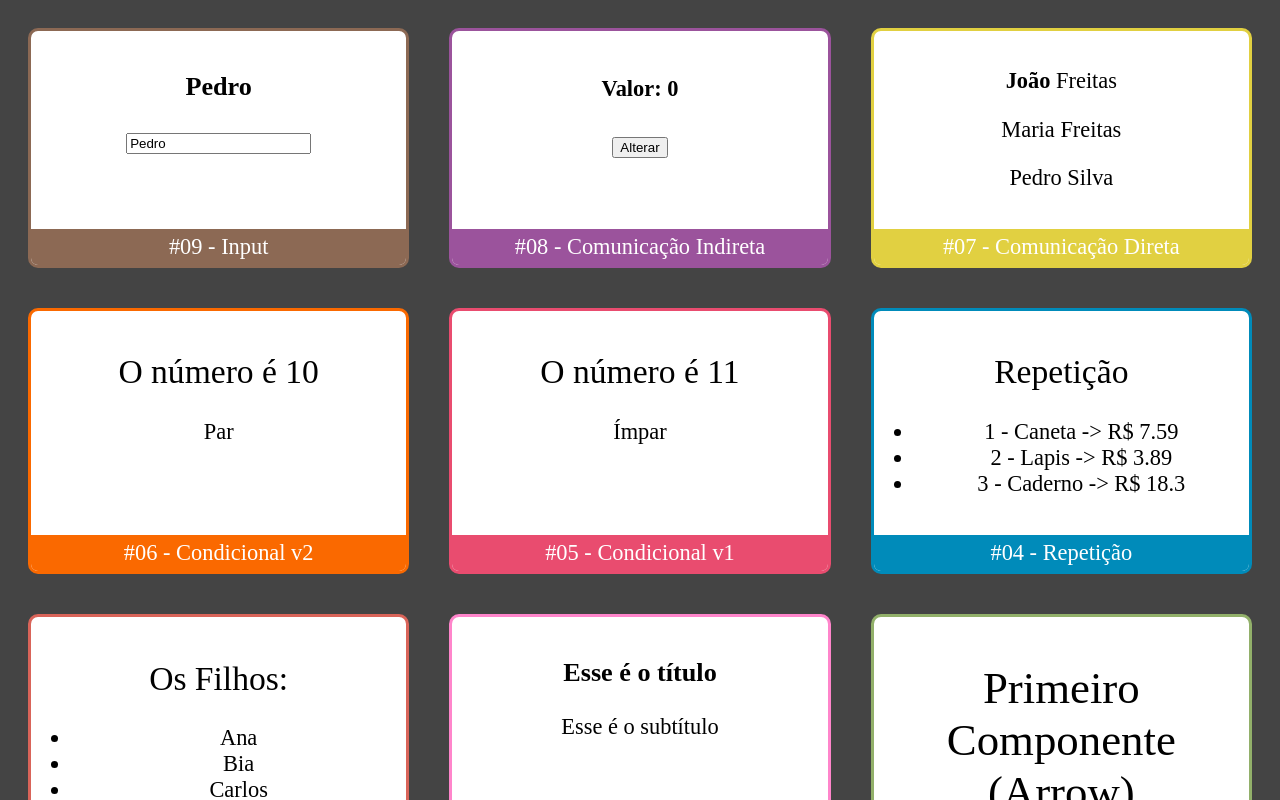
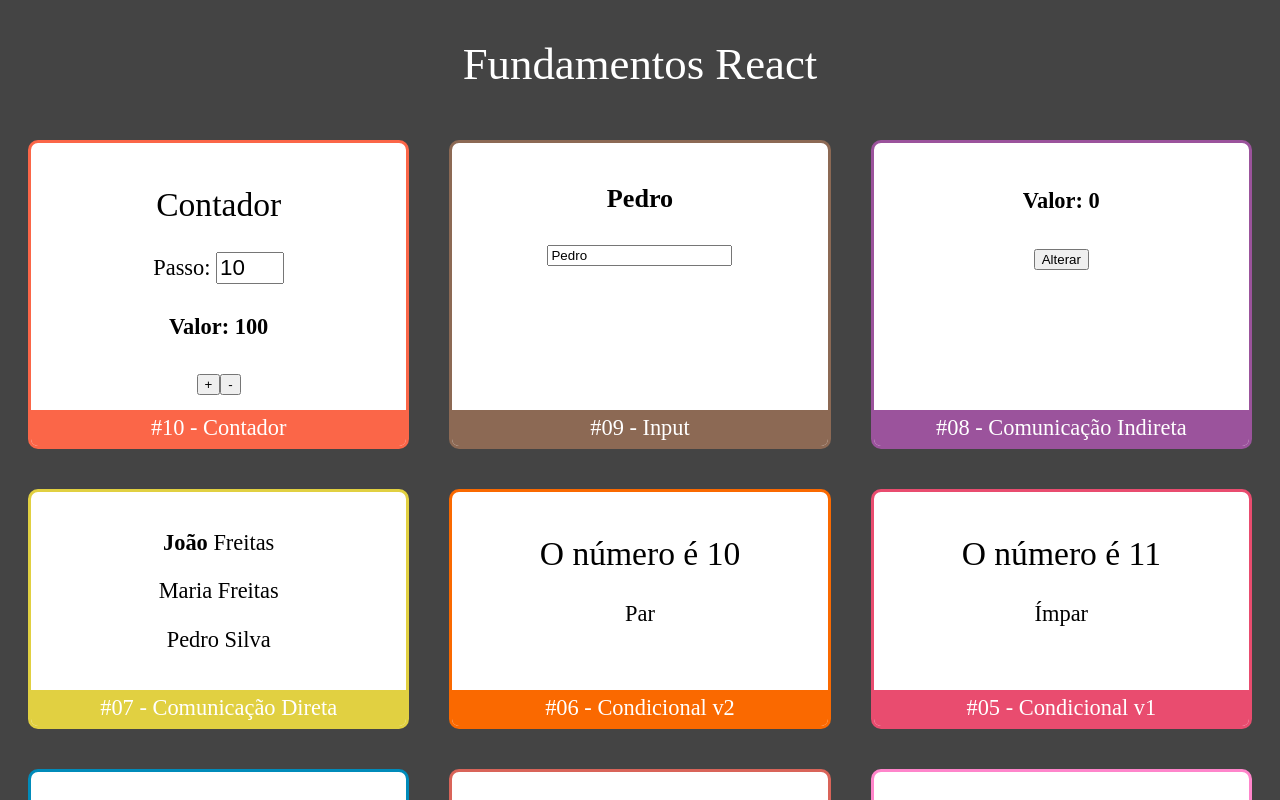
Before and after one commit to felipemjesuss/fundamentos-react, a React (Create React App) app: page / in a window 1280 px wide. Shown: the top 800 px of the page. Built offline with nearby package versions, Linux system fonts and the light colour scheme.

Commit message:
Exemplo contador com componente utilizando classe

```diff
--- a/src/App.css
+++ b/src/App.css
@@ -1,4 +1,9 @@
 .App {
+    display: flex;
+    flex-direction: column;
+}
+
+.Cards {
     display: flex;
     flex-wrap: wrap;
 }
--- a/src/App.jsx
+++ b/src/App.jsx
@@ -11,9 +11,19 @@
 import Pai from './components/comunicacao/direta/Pai'
 import Super from './components/comunicacao/indireta/Super'
 import Input from './components/form/Input'
+import Contador from './components/contador/Contador'
 
 export default props =>
     <div className="App">
+        <h1>Fundamentos React</h1>
+        <div className="Cards">
+            <Card
+                titulo="#10 - Contador"
+                color="#FB6648">
+                <Contador
+                    passo={10}
+                    valor={100} />
+            </Card>
             <Card
                 titulo="#09 - Input"
                 color="#8C6954">
@@ -71,3 +81,4 @@
                 <Primeiro />
             </Card>
         </div>
+    </div>
--- /dev/null
+++ b/src/components/contador/Contador.css
@@ -0,0 +1,4 @@
+.Contador input {
+    font-size: 1.4rem;
+    width: 60px;
+}
--- /dev/null
+++ b/src/components/contador/Contador.jsx
@@ -0,0 +1,43 @@
+import './Contador.css'
+import React, { Component } from 'react'
+
+export default class Contador extends Component {
+
+    state = {
+        passo: this.props.passo || 1,
+        valor: this.props.valor || 0
+    }
+
+    inc = () => {
+        this.setState({
+            valor: this.state.valor + this.state.passo
+        })
+    }
+
+    dec = () => {
+        this.setState({
+            valor: this.state.valor - this.state.passo
+        })
+    }
+
+    render() {
+        return (
+            <div className="Contador">
+                <h2>Contador</h2>
+
+                <div>
+                    <label htmlFor="passoInput">Passo: </label>
+                    <input id="passoInput" type="number"
+                        value={this.state.passo}
+                        onChange={e => this.setState({passo: +e.target.value})} />
+                </div>
+
+                <h4>Valor: {this.state.valor}</h4>
+                <div>
+                    <button onClick={this.inc}>+</button>
+                    <button onClick={this.dec}>-</button>
+                </div>
+            </div>
+        )
+    }
+}
```
Lines whose indentation alone changed are shown as unchanged.
